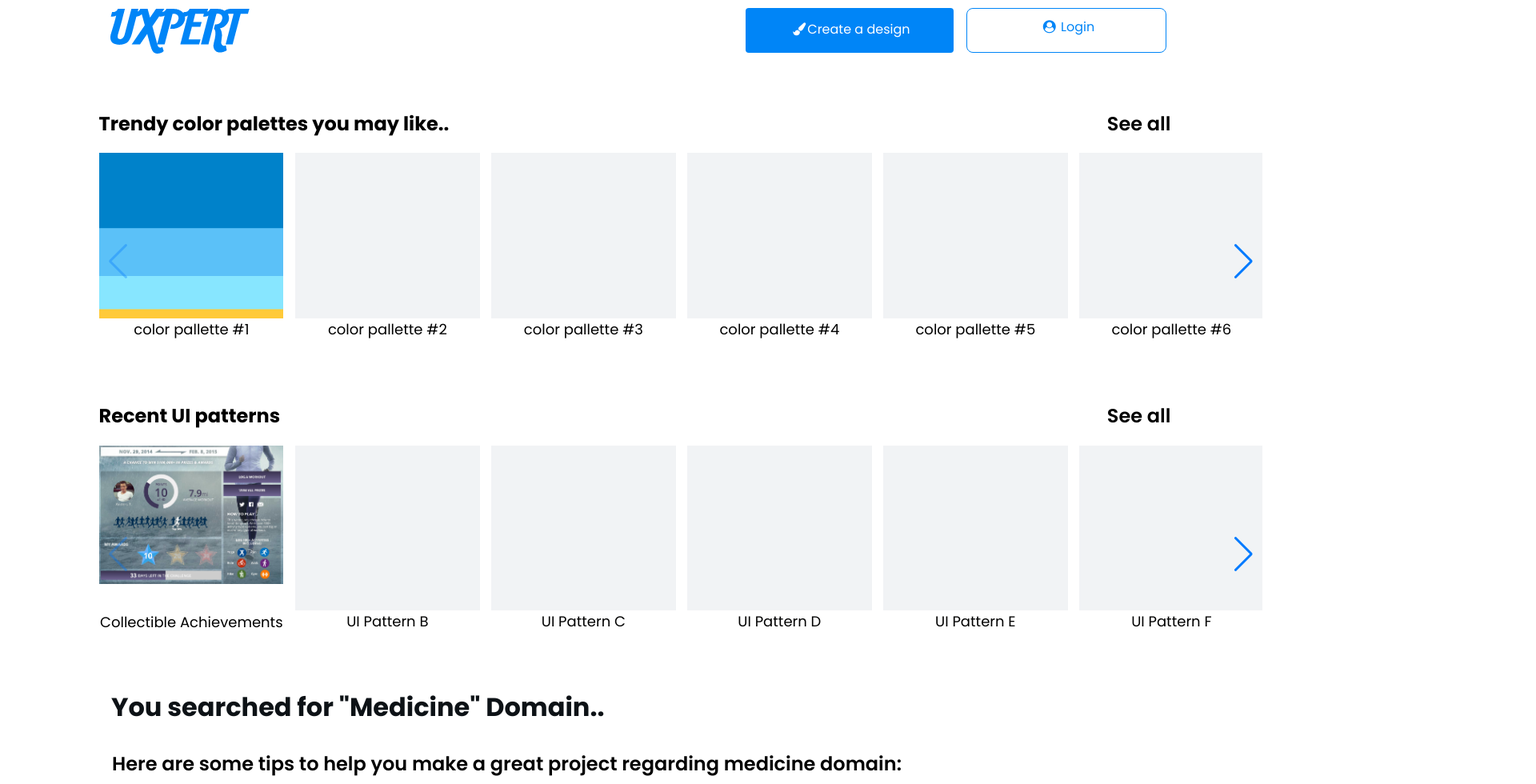
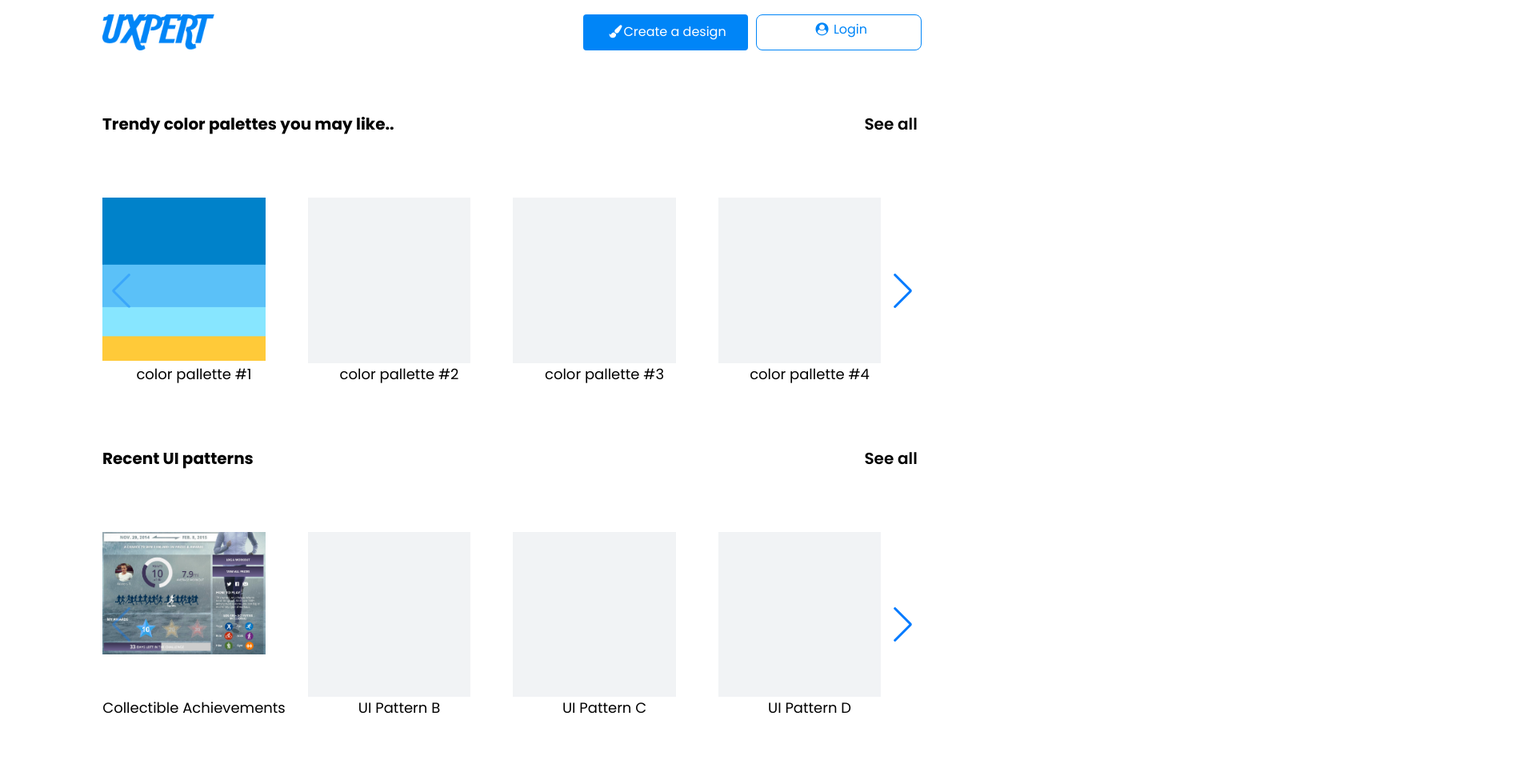
Before and after one commit to MustafaElgmal/Ux_expert, a React (Create React App) app: page / in a window 1280 px wide. Shown: the part 20-1000 px from the top of the page at 80% size, 1920 px wide, since content can reach past the window. Built offline with nearby package versions, Linux system fonts and the light colour scheme.

Commit message:
@updatecss

```diff
--- a/src/component/ColorPallets.jsx
+++ b/src/component/ColorPallets.jsx
@@ -15,18 +15,9 @@ const ColorPallets = () => {
                 <button className='see-all'>See all</button>
             </div>
             <div className='swip-part'>
-                <Swiper
-                    navigation={true}
-                    Navigation={{
-                        clickable: true,
-                    }}
-                    modules={[Navigation]}
-                    className="mySwiper"
-                >
-                    <SwiperSlide>
                         <Swiper
-                        slidesPerView={6}
-                        spaceBetween={16}
+                        slidesPerView={4}
+                        spaceBetween={2}
                         navigation={true}
                         Navigation={{
                             clickable: true,
@@ -61,13 +52,6 @@ const ColorPallets = () => {
                             <div className="pallete-empty"></div>
                             <div className='pallete-name'>color pallette #6</div>
                         </SwiperSlide>
-                    </Swiper>
-                    </SwiperSlide>
-                    <SwiperSlide>Slide 2</SwiperSlide>
-                        <SwiperSlide>Slide 3</SwiperSlide>
-                        <SwiperSlide>Slide 4</SwiperSlide>
-                        <SwiperSlide>Slide 5</SwiperSlide>
-                        <SwiperSlide>Slide 6</SwiperSlide>
                 </Swiper>
             </div>
         </div>
--- a/src/component/UiPatterns.jsx
+++ b/src/component/UiPatterns.jsx
@@ -15,18 +15,9 @@ const UiPattern = () => {
             <button className='see-all'>See all</button>
         </div>
         <div className='swip-part'>
-            <Swiper
-                navigation={true}
-                Navigation={{
-                    clickable: true,
-                }}
-                modules={[Navigation]}
-                className="mySwiper"
-            >
-                <SwiperSlide>
                     <Swiper
-                    slidesPerView={6}
-                    spaceBetween={16}
+                    slidesPerView={4}
+                    spaceBetween={2}
                     navigation={true}
                     Navigation={{
                         clickable: true,
@@ -61,13 +52,6 @@ const UiPattern = () => {
                         <div className='pattern-name'>UI Pattern F</div>
                     </SwiperSlide>
                 </Swiper>
-                </SwiperSlide>
-                <SwiperSlide>Slide 2</SwiperSlide>
-                    <SwiperSlide>Slide 3</SwiperSlide>
-                    <SwiperSlide>Slide 4</SwiperSlide>
-                    <SwiperSlide>Slide 5</SwiperSlide>
-                    <SwiperSlide>Slide 6</SwiperSlide>
-            </Swiper>
         </div>
     </div>
     )
--- a/src/index.css
+++ b/src/index.css
@@ -9,8 +9,6 @@ body {
     sans-serif,poppins;
   -webkit-font-smoothing: antialiased;
   -moz-osx-font-smoothing: grayscale;
-    width: 1920px;
-    height: 1080px;
 }
 
 code {
@@ -19,30 +17,24 @@ code {
 }
 /*head part */
 .head-container {
-  height: 117.02px;
-  width: 1920px;
   display: flex;
   font-family: poppins;
   flex-direction: row;
+  width: 100%;
+  padding:3% 10% 3% 10%;
 }
 
 .logo-container  {
-  width: 173.68px;
-  height: 55.99px;
-  margin-right: 619.86px;
-  margin: 31.05px 619.86px 29.98px 138.39px ;
+  margin-right:45%;
 }
 .design-bttn {
-  width: 260px;
-  height:56px;
-  margin-top: 30.1px;
-  margin-bottom: 30.92px;
-  margin-right: 16px;
+  width:25%;
   background: #0085F7;
   color: #FFFFFF;
   font-size: 16px;
   font-weight: 400;
   text-align: center;
+  margin-right: 1%;
   border-radius: 4px;
   transition:3s 3s;
   -webkit-border-radius: 4px;
@@ -64,11 +56,7 @@ code {
   direction: rtl;
 }
 .login {
-  width: 250px;
-  height: 56px;
-  margin-top: 30.1px;
-  margin-bottom: 30.92px;
-  margin-right: 140px;
+  width: 25%;
   color: #0085F7;
   background: #FFFFFF;
   font-size: 16px;
@@ -93,35 +81,30 @@ code {
   display:flex;
   flex-direction: column;
   text-align: left;
-  width: 1780px;
   font-family: poppins;
+  width: 100%;
 }
 .header {
-  font-size: 32px;
+  font-size: 25px;
   font-weight: 700;
   text-align: left;
-  width: 650px;
-  height: 45px;
-  margin-left: 139px;
-  margin-top: 32px;
-  margin-bottom: 32px;
+  width: 60%;
+  padding: 3% 10% 1.5% 10%;
   color: #0D1216;
 }
 .guide-sentense {
-  font-size: 24px;
+  font-size: 16px;
   font-weight: 600;/*semibold*/
-  width: 990px;
+  width: 80%;
   height: 33px;
-  margin-left: 140px;
-  margin-bottom: 32px;
+  padding: 1.5% 10% 3% 10%;
+
 }
 .one,.two,.three,.four,.five {
-  font-size: 24px;
+  font-size: 18px;
   color: #000;
-  margin-left: 140px;
-  margin-right: 240px;
-  max-width: 1645px;
-  margin-bottom: 24px;
+  width:100%;
+  padding: 0.5% 10% 0.5% 10%;
 }
 .highlighted-sentense , .color-details {
   font-weight: 700;
@@ -129,29 +112,26 @@ code {
 /****************************************/
 /*color pallets and ui pattern*/
 .color-pallet-container,.ui-pattern-container {
-  width: 1702px;
+  width:100%;
   font-family: poppins;
 }
 .title {
   display:flex;
   flex-direction: row;
+  width: 100%;
 }
 .title div {
-  width: 500px;
-  height: 33px;
-  font-size: 24px;
+  width: 77%;
+  font-size: 20px;
   font-weight: 700;
   text-align: left;
-  margin:39.65px 750px 21.59px 123.61px;
+  padding:3% 10% 3% 10%;
 }
 .title .see-all {
-  font-size: 24px;
+  font-size: 20px;
   font-weight: 600;
-  width: 100px;
-  height: 29.25px;
-  margin-top:39.65px ;
-  margin-bottom: 21.59px;
-  margin-right: 122.33px;
+  width:20%;
+  padding:3% ;
   text-align: center;
   transition: 0.5s;
   -webkit-transition: 0.5s;
@@ -160,26 +140,17 @@ code {
   -o-transition: 0.5s;
 }
 .title .see-all:hover {
-  font-size: 24px;
-  font-weight: 600;
-  width: 100px;
-  height: 29.25px;
-  margin-right: 122.33px;
-  text-align: center;
   color: #0085F7;
   cursor:pointer;
 }
 .swiper-side  {
-  width: 204.31px;
-  height: 251.55px;
-  margin-bottom:42.35px;
+  width: 100%;
 }
 .swip-part{
-  margin-left: 124.10px;
-  margin-right: 124.10px;
+  padding: 3% 10% 3% 10%;
 }
 .pallete,.pattern {
-  width:230px;
+  width:80%;
   height: 206.91px;
   overflow: hidden;
 }
@@ -204,12 +175,11 @@ code {
   text-align: center;
   font-size: 18px;
   font-weight: 400;
-  width: 230.48px;
-  height: 22.16px;
+  width: 90%;
 }
 /*empty*/
 .pallete-empty,.pattern-empty {
-  width:230.48px;
+  width:80%;
   height: 206.54px;
   background-color: #40576D12;
 }
```
